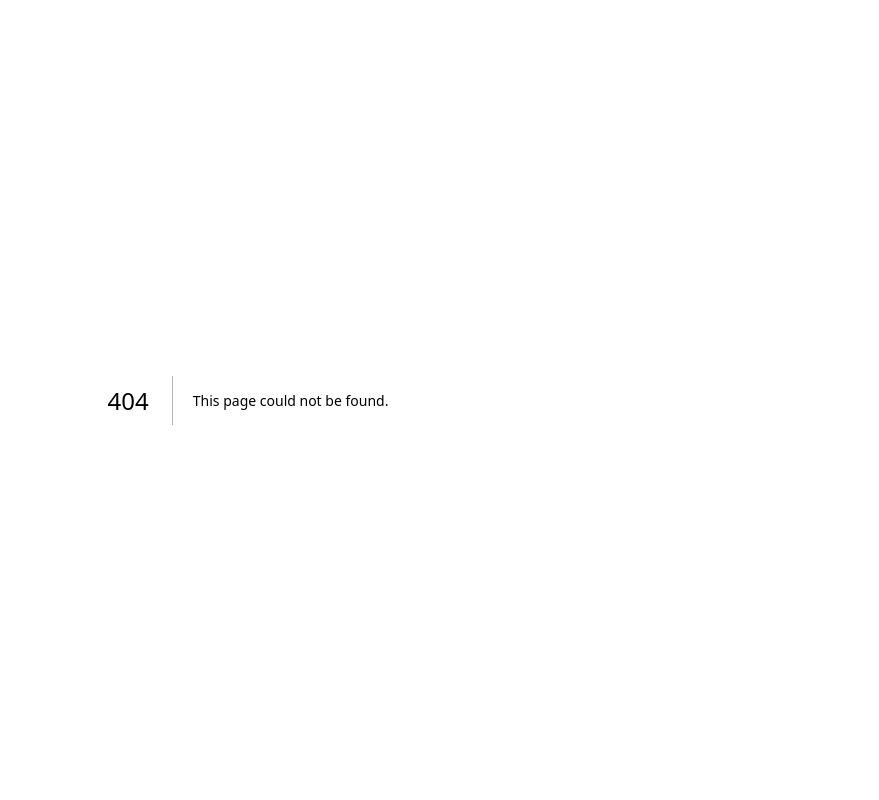
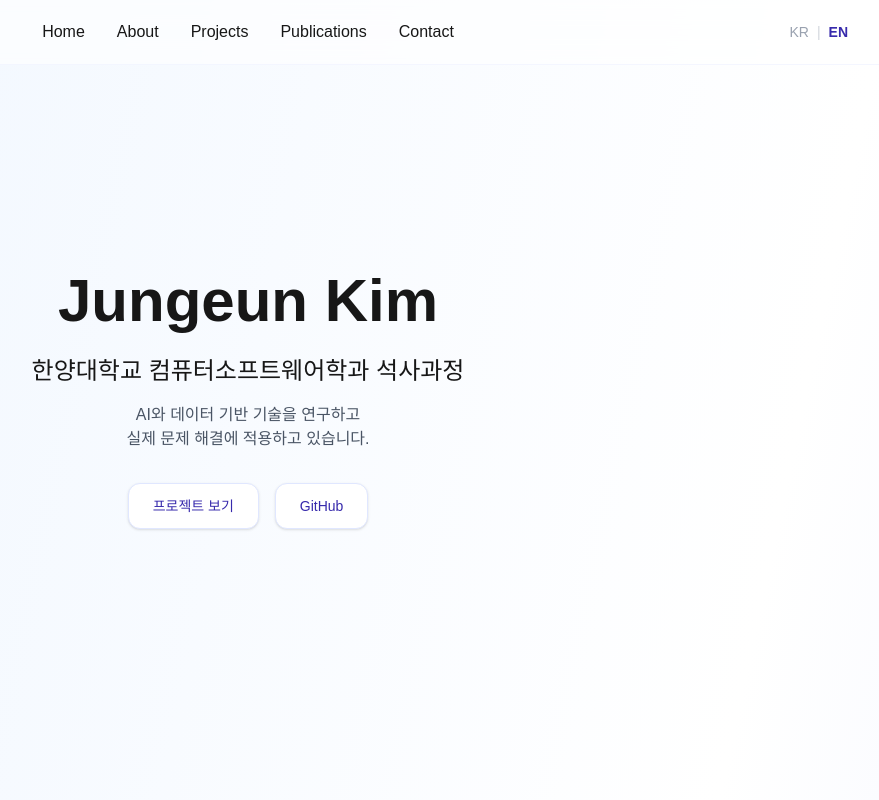
Before and after one commit to wjdsilver/portfolio, a Next.js app: page /en in a window 1280 px wide. Before the commit this address had no page. Shown: the top 800 px of the page, without its empty margins (392-1271 px from the left). Built offline with nearby package versions, Linux system fonts and the light colour scheme.

Commit message:
Add English portfolio page and language switch

```diff
--- /dev/null
+++ b/app/en/page.tsx
@@ -0,0 +1,28 @@
+import Contact from "@/components/Contact";
+import Navbar from "@/components/Navbar";
+import Hero from "@/components/Hero";
+import About from "@/components/About";
+import Publications from "@/components/Publications";
+import Projects from "@/components/Projects";
+import Footer from "@/components/Footer";
+
+export default function Home() {
+  return (
+    <main
+      className="
+        bg-gradient-to-br
+        from-blue-50
+        via-white
+        to-indigo-100
+      "
+    >
+      <Navbar />
+      <Hero />
+      <About />
+      <Projects />
+      <Publications />
+      <Contact />
+      <Footer />
+    </main>
+  );
+}
--- a/components/Navbar.tsx
+++ b/components/Navbar.tsx
@@ -1,4 +1,11 @@
+"use client";
+
+import Link from "next/link";
+import { usePathname } from "next/navigation";
+
 export default function Navbar() {
+  const pathname = usePathname();
+  const isEnglish = pathname.startsWith("/en");
   return (
     <nav
       className="
@@ -6,25 +13,33 @@ export default function Navbar() {
         top-0
         left-0
         w-full
+        z-50
 
         px-3
         py-4
         md:px-10
         md:py-5
-        z-50
-        fixed
 
         bg-white/60
         backdrop-blur-md
-        border-t
+        border-b
         border-indigo-50/70
       "
     >
       <div
         className="
+          relative
           flex
           items-center
           justify-center
+        "
+      >
+
+        {/* Navigation */}
+        <div
+          className="
+            flex
+            items-center
             gap-4
             text-sm
             whitespace-nowrap
@@ -38,6 +53,47 @@ export default function Navbar() {
           <a href="#publications">Publications</a>
           <a href="#contact">Contact</a>
         </div>
+
+
+        {/* Language */}
+        <div
+          className="
+            absolute
+            right-3
+            md:right-0
+            flex
+            items-center
+            gap-2
+            text-xs
+            md:text-sm
+          "
+        >
+          <Link
+            href="/"
+            className={
+              isEnglish
+                ? "text-gray-400 transition-colors hover:text-indigo-800"
+                : "font-semibold text-indigo-800"
+            }
+          >
+            KR
+          </Link>
+
+          <span className="text-gray-300">|</span>
+
+          <Link
+            href="/en"
+            className={
+              isEnglish
+                ? "font-semibold text-indigo-800"
+                : "text-gray-400 transition-colors hover:text-indigo-800"
+            }
+          >
+            EN
+          </Link>
+        </div>
+
+      </div>
     </nav>
   );
 }
```
Lines whose indentation alone changed are shown as unchanged.
